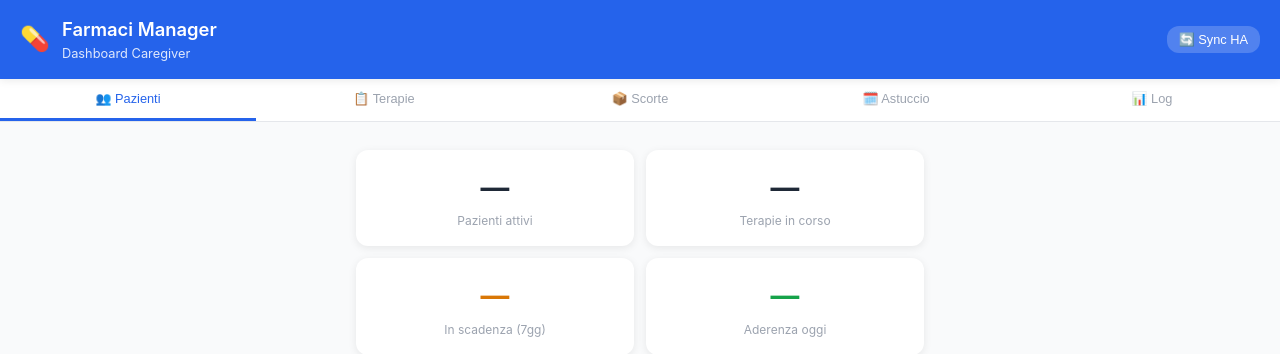
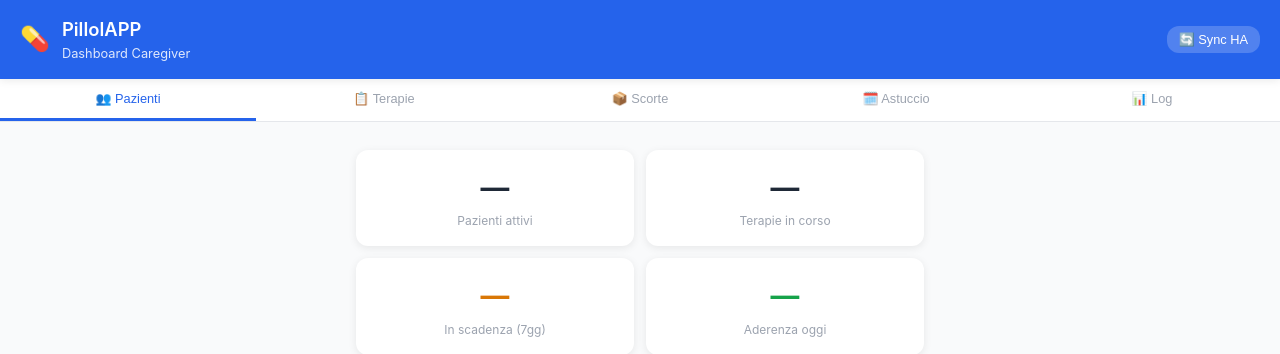
Before and after one commit to elbarto8383/PillolAPP, a Flask app: page / in a window 1280 px wide. Shown: the top 354 px of the page. Run offline with Flask 3, Linux system fonts and the light colour scheme; a user stored in the database is signed in; data that the repository does not hold is empty; some libraries are stand-ins or nearby versions.

Commit message:
✏️ Rename Farmaci Manager → PillolAPP in frontend templates

```diff
--- a/pillolapp/templates/index.html
+++ b/pillolapp/templates/index.html
@@ -4,7 +4,7 @@
   <meta charset="UTF-8">
   <meta name="viewport" content="width=device-width, initial-scale=1.0">
   <meta name="theme-color" content="#2563eb">
-  <title>Farmaci Manager</title>
+  <title>PillolAPP</title>
   <link rel="stylesheet" href="/static/css/style.css?v=5">
   <link rel="manifest" href="/static/manifest.json">
 </head>
@@ -14,7 +14,7 @@
 <header class="header">
   <span class="header-icon">💊</span>
   <div>
-    <h1>Farmaci Manager</h1>
+    <h1>PillolAPP</h1>
     <div class="subtitle">Dashboard Caregiver</div>
   </div>
   <button class="btn btn-ghost btn-sm" onclick="syncHA()" style="margin-left:auto;background:rgba(255,255,255,0.2);color:white;border:none;">
--- a/pillolapp/templates/login.html
+++ b/pillolapp/templates/login.html
@@ -4,7 +4,7 @@
   <meta charset="UTF-8">
   <meta name="viewport" content="width=device-width, initial-scale=1.0">
   <meta name="theme-color" content="#2563eb">
-  <title>Farmaci Manager — Accesso</title>
+  <title>PillolAPP — Accesso</title>
   <link rel="stylesheet" href="/static/css/style.css?v=5">
   <style>
     body { min-height: 100vh; display: flex; align-items: center; justify-content: center;
@@ -24,7 +24,7 @@
   <div class="login-box">
     <div class="login-logo">
       <div class="icon">💊</div>
-      <h1>Farmaci Manager</h1>
+      <h1>PillolAPP</h1>
       <p>Accedi con le tue credenziali</p>
     </div>
 
```
